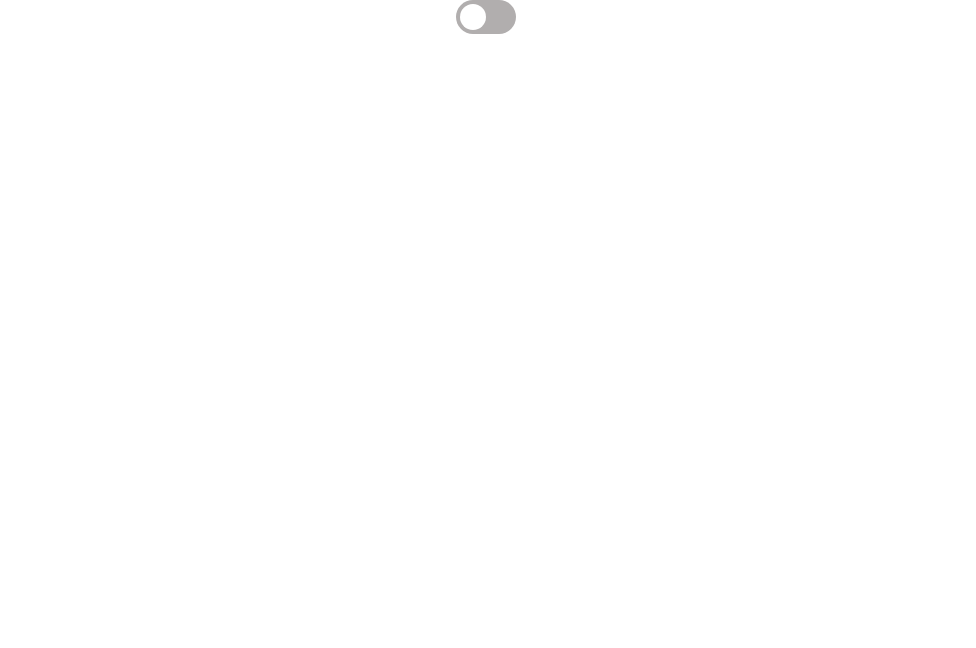
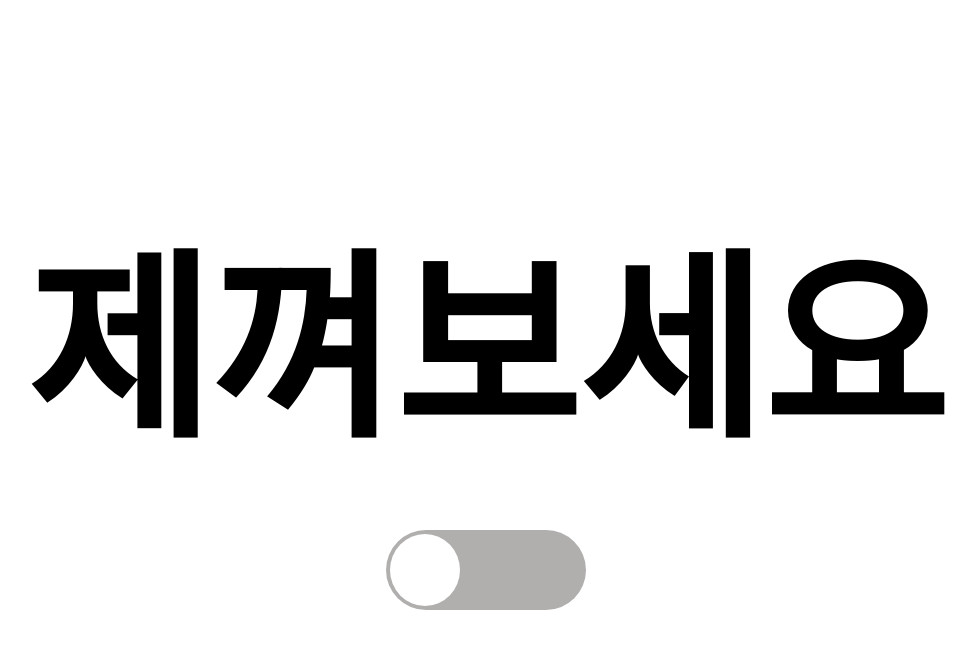
Before and after one commit to limdumb/React-Study, a React (Create React App) app: page /toggle in a window 1280 px wide. Shown: the top 648 px of the page, without its empty margins (154-1130 px from the left). Built offline with nearby package versions, Linux system fonts and the light colour scheme.

Commit message:
토글 스위치 css 수정

```diff
--- a/src/Components/SwitchToggle.css
+++ b/src/Components/SwitchToggle.css
@@ -1,8 +1,8 @@
 .switch {
     position: relative;
     display: inline-block;
-    width: 60px;
-    height: 34px;
+    width: 200px;
+    height: 80px;
   }
 
 .switch input {
@@ -27,8 +27,8 @@
 .slider:before {
     position: absolute;
     content: "";
-    height: 26px;
-    width: 26px;
+    height: 72px;
+    width: 70px;
     left: 4px;
     bottom: 4px;
     background-color: rgb(255, 255, 255);
@@ -45,16 +45,30 @@ input:focus + .slider {
   }
 
 input:checked + .slider:before {
-    -webkit-transform: translateX(26px);
-    -ms-transform: translateX(26px);
-    transform: translateX(26px);
+    transform: translateX(120px);
   }
 
-  /* Rounded sliders */
 .slider.round {
-    border-radius: 34px;
+    border-radius: 50px;
   }
 
 .slider.round:before {
     border-radius: 50%;
   }
+
+body {
+  height: 100vh;
+}
+
+div {
+  display: flex;
+  flex-direction: column;
+  height: 100vh;
+}
+
+h1 {
+  display: flex;
+  flex-direction: column;
+  margin-bottom: 50px;
+  font-size: 200px;
+}
--- a/src/Components/SwitchToggle.jsx
+++ b/src/Components/SwitchToggle.jsx
@@ -2,9 +2,12 @@ import './SwitchToggle.css';
 
 export default function SwitchToggle() {
     return (
+        <>
+        <h1>제껴보세요</h1>
         <label className="switch">
             <input type="checkbox"></input>
             <span className="slider round"></span>
         </label>
+        </>
     )
 }
```
